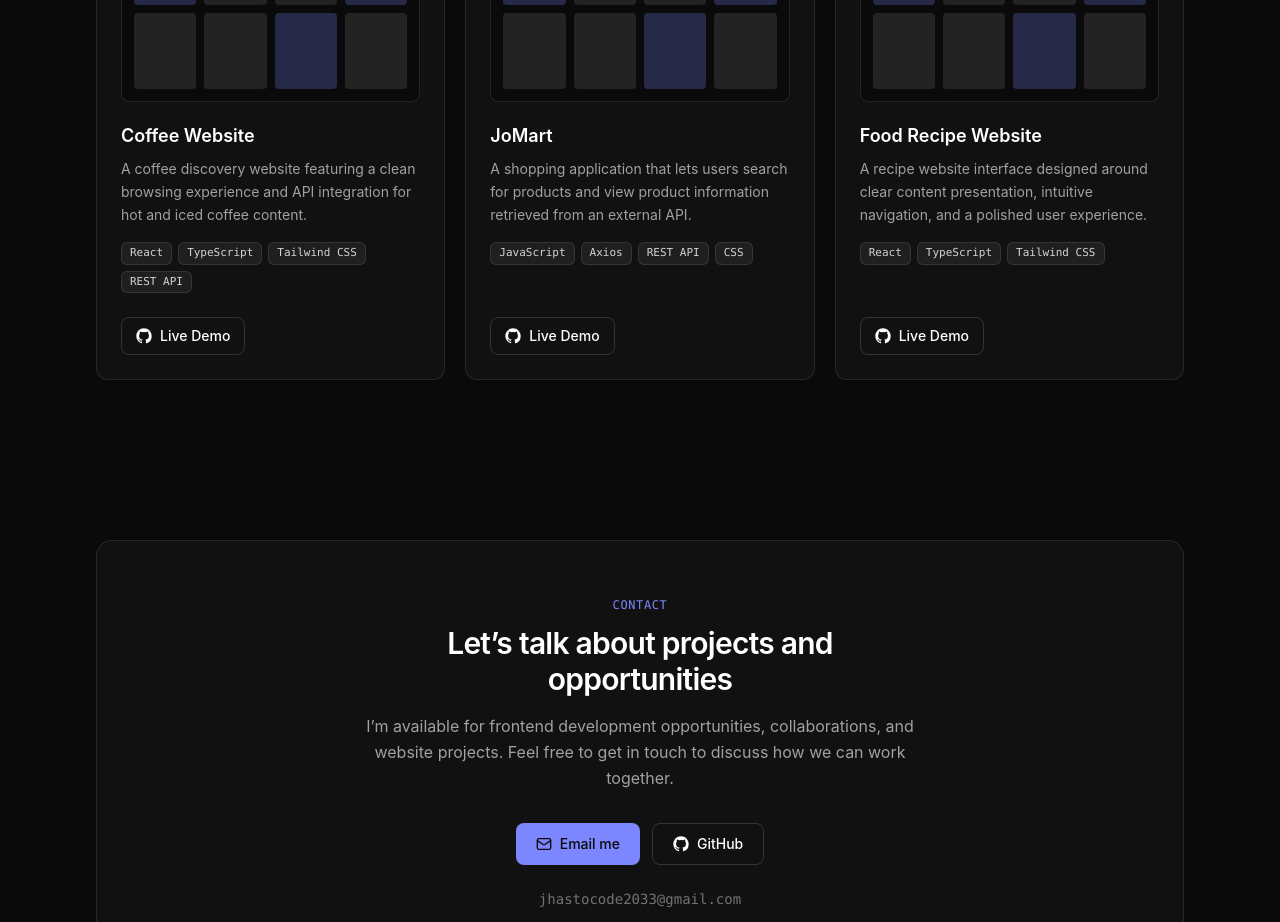
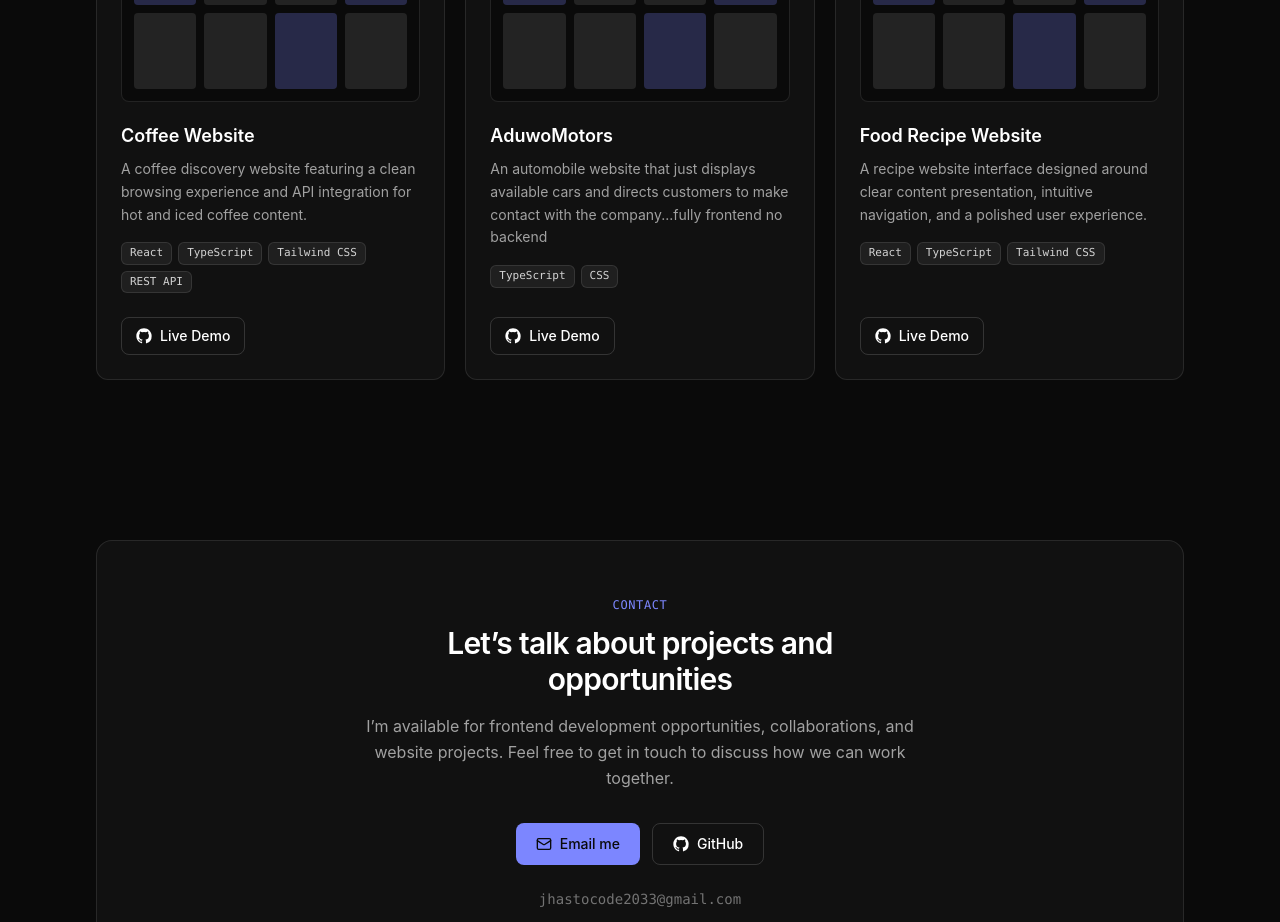
Before and after one commit to jhastocode2033-cell/Portfolio, a React (Vite) app: page / in a window 1280 px wide. Shown: the part 2080-3002 px from the top of the page. Built offline with nearby package versions, Linux system fonts and the light colour scheme.

Commit message:
Rename JoMart to AduwoMotors with updated details

```diff
--- a/src/pages/Me.tsx
+++ b/src/pages/Me.tsx
@@ -22,11 +22,11 @@ const PROJECTS: { title: string; description: string; tech: string[]; repo?: str
     repo: 'https://coffee-des-umber.vercel.app/',
   },
   {
-    title: 'JoMart',
+    title: 'AduwoMotors',
     description:
-      'A shopping application that lets users search for products and view product information retrieved from an external API.',
-    tech: ['JavaScript', 'Axios', 'REST API', 'CSS'],
-    repo: 'https://github.com/jhastocode2033-cell/JoMart',
+      'An automobile website that just displays available cars and directs customers to make contact with the company...fully frontend no backend',
+    tech: ['TypeScript',  'CSS'],
+    repo: 'https://aduwomotors-liard.vercel.app/',
   },
   {
     title: 'Food Recipe Website',
```
